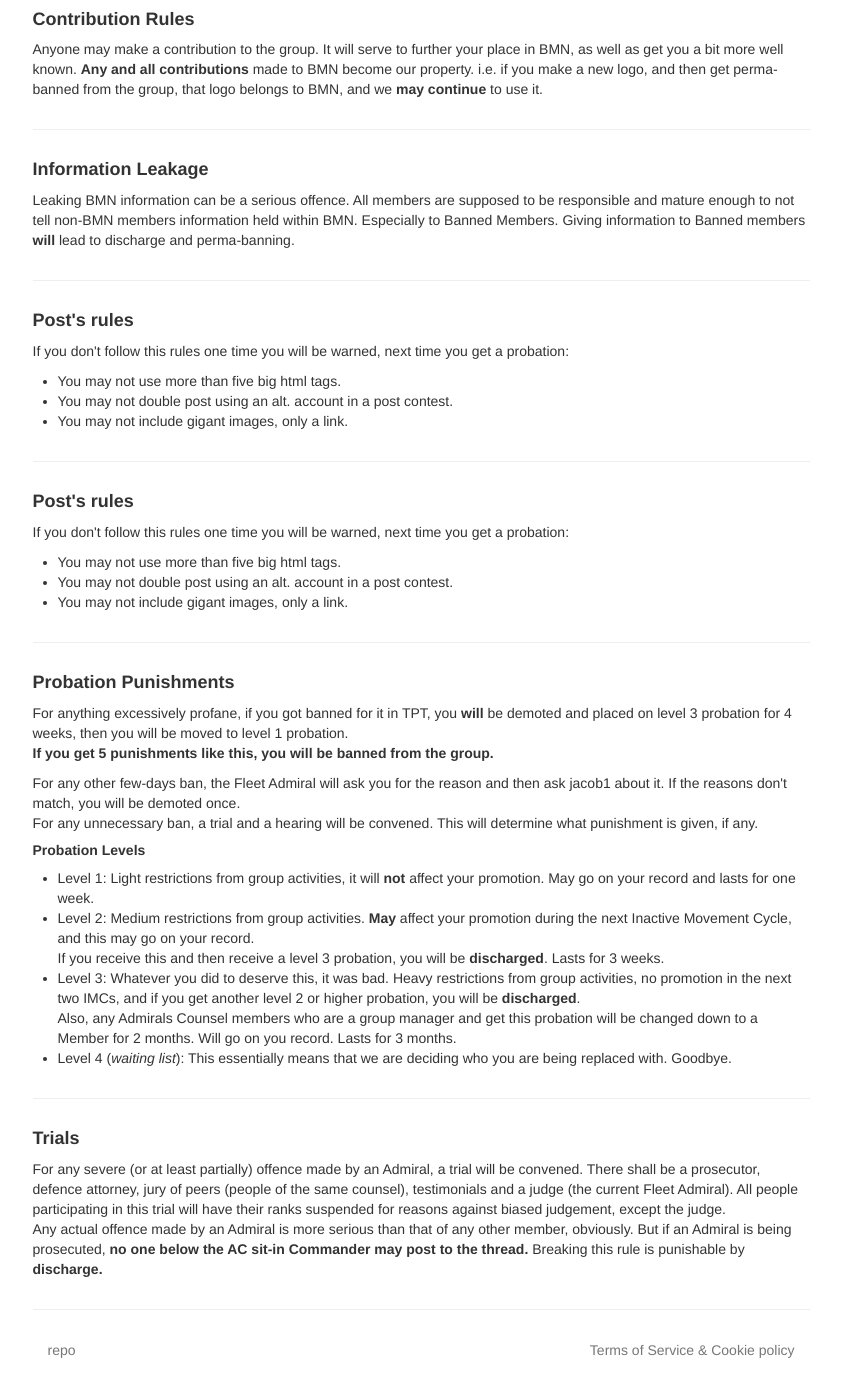
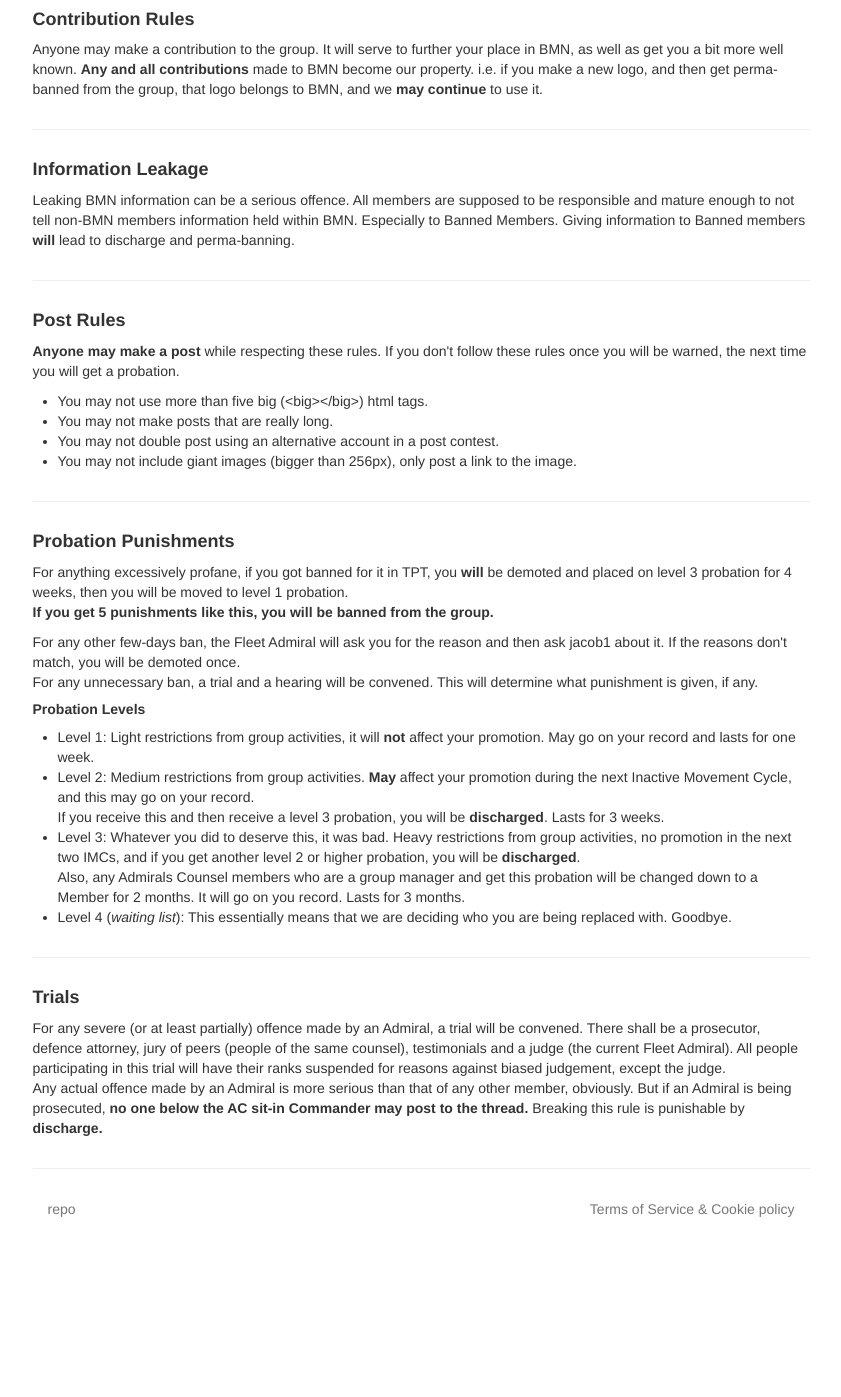
Before and after one commit to io4/Brilliant-Minds.github.io, a Jekyll site: the page built from rules.html, in a window 1280 px wide and 1400 px high, scrolled down 615 px. Shown: the top 1397 px of the window, without its empty margins (219-1060 px from the left). Built offline with Jekyll 4.4.1, drawn with Linux system fonts in a browser that asks for light colours; some web fonts are replaced; after the commit the page ends 1874 px from its top, so only the background shows below that.

Commit message:
Fix rules.html
Thanks to @io4 for adding these rules.
- Removes duplicate entry for the posting rules
- Change the id attribute to post-rules
- Added back the new line at the EOF
- Reworded a sentence

```diff
--- a/rules.html
+++ b/rules.html
@@ -37,23 +37,17 @@ previous: infos.html
   Especially to Banned Members. Giving information to Banned members <b>will</b> lead to discharge and perma-banning.
 </p>
 <hr />
-<h4 id="information-leakage">Post's rules</h4>
-<p> If you don't follow this rules one time you will be warned, next time you get a probation:
-       <ul>
-           <li>You may not use more than five big html tags.</li>
-           <li>You may not double post using an alt. account in a post contest.</li>
-           <li>You may not include gigant images, only a link.</li>
-       </ul>
+<h4 id="post-rules">Post Rules</h4>
+<p>
+  <b>Anyone may make a post</b> while respecting these rules.
+  If you don't follow these rules once you will be warned, the next time you will get a probation.
 </p>
-<hr />
-<h4 id="information-leakage">Post's rules</h4>
-<p> If you don't follow this rules one time you will be warned, next time you get a probation:
-       <ul>
-           <li>You may not use more than five big html tags.</li>
-           <li>You may not double post using an alt. account in a post contest.</li>
-           <li>You may not include gigant images, only a link.</li>
-       </ul>
-</p>
+<ul>
+  <li>You may not use more than five big (&lt;big&gt;&lt;/big&gt;) html tags.</li>
+  <li>You may not make posts that are really long.</li>
+  <li>You may not double post using an alternative account in a post contest.</li>
+  <li>You may not include giant images (bigger than 256px), only post a link to the image.</li>
+</ul>
 <hr />
 <h4 id="punishments">Probation Punishments</h4>
 <p>
@@ -71,12 +65,13 @@ previous: infos.html
     If you receive this and then receive a level 3 probation, you will be <b>discharged</b>. Lasts for 3 weeks.
   </li>
   <li>Level 3: Whatever you did to deserve this, it was bad. Heavy restrictions from group activities, no promotion in the next two IMCs, and if you get another level 2 or higher probation, you will be <b>discharged</b>.<br>
-    Also, any Admirals Counsel members who are a group manager and get this probation will be changed down to a Member for 2 months. Will go on you record. Lasts for 3 months.
+    Also, any Admirals Counsel members who are a group manager and get this probation will be changed down to a Member for 2 months. It will go on you record. Lasts for 3 months.
   </li>
   <li>Level 4 (<i>waiting list</i>): This essentially means that we are deciding who you are being replaced with. Goodbye.</li>
 </ul>
 <hr />
 <h4 id="trials">Trials</h4>
-<p>For any severe (or at least partially) offence made by an Admiral, a trial will be convened. There shall be a prosecutor, defence attorney, jury of peers (people of the same counsel), testimonials and a judge (the current Fleet Admiral). All people participating in this trial will have their ranks suspended for reasons against biased judgement, except the judge.<br>
+<p>
+  For any severe (or at least partially) offence made by an Admiral, a trial will be convened. There shall be a prosecutor, defence attorney, jury of peers (people of the same counsel), testimonials and a judge (the current Fleet Admiral). All people participating in this trial will have their ranks suspended for reasons against biased judgement, except the judge.<br>
   Any actual offence made by an Admiral is more serious than that of any other member, obviously. But if an Admiral is being prosecuted, <b>no one below the AC sit-in Commander may post to the thread.</b> Breaking this rule is punishable by <b>discharge.</b>
 </p>
```
